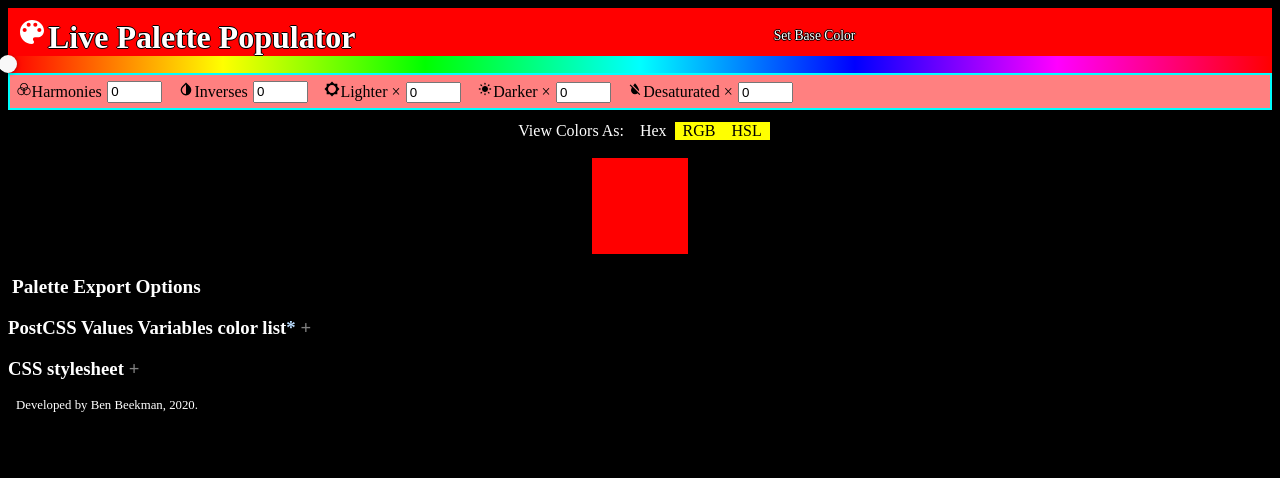
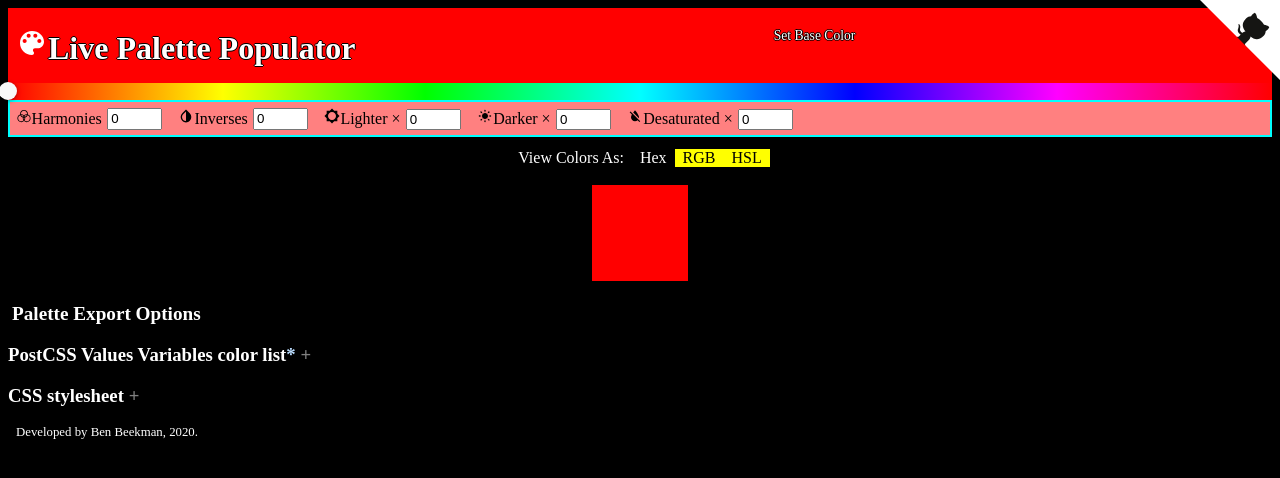
Before and after one commit to beekman/color-combo-creator, a React app: page / in a window 1280 px wide. Built offline with nearby package versions, Linux system fonts and the light colour scheme.

Commit message:
added "view this on github" animated ribbon

```diff
--- a/src/containers/PalettePicker.js
+++ b/src/containers/PalettePicker.js
@@ -50,7 +50,7 @@ class PalettePicker extends React.Component {
       'default': {
         wrapper: {
           display: 'block',
-          background: `hsl(${this.state.color.h}, ${this.state.color.s * 100}%, ${this.state.color.l * 100}%)`,
+          backgroundColor: `hsl(${this.state.color.h}, ${this.state.color.s * 100}%, ${this.state.color.l * 100}%)`,
         },
         header: {
           cursor: 'pointer',
@@ -61,7 +61,7 @@ class PalettePicker extends React.Component {
           color: '#FFFFFF',
           padding: '0.5rem 0 0 0.5rem',
           margin: '0',
-          lineHeight: '1'
+          lineHeight: '2'
         },
         flex: {
           display: 'flex',
--- a/src/index.html
+++ b/src/index.html
@@ -9,6 +9,50 @@
 </head>
 
 <body>
+  <a href="https://github.com/beekman/live-palette-populator" class="github-corner"
+    aria-label="View source on GitHub"><svg width="80" height="80" viewBox="0 0 250 250"
+      style="fill:#fff; color:#151513; position: absolute; top: 0; border: 0; right: 0;" aria-hidden="true">
+      <path d="M0,0 L115,115 L130,115 L142,142 L250,250 L250,0 Z"></path>
+      <path
+        d="M128.3,109.0 C113.8,99.7 119.0,89.6 119.0,89.6 C122.0,82.7 120.5,78.6 120.5,78.6 C119.2,72.0 123.4,76.3 123.4,76.3 C127.3,80.9 125.5,87.3 125.5,87.3 C122.9,97.6 130.6,101.9 134.4,103.2"
+        fill="currentColor" style="transform-origin: 130px 106px;" class="octo-arm"></path>
+      <path
+        d="M115.0,115.0 C114.9,115.1 118.7,116.5 119.8,115.4 L133.7,101.6 C136.9,99.2 139.9,98.4 142.2,98.6 C133.8,88.0 127.5,74.4 143.8,58.0 C148.5,53.4 154.0,51.2 159.7,51.0 C160.3,49.4 163.2,43.6 171.4,40.1 C171.4,40.1 176.1,42.5 178.8,56.2 C183.1,58.6 187.2,61.8 190.9,65.4 C194.5,69.0 197.7,73.2 200.1,77.6 C213.8,80.2 216.3,84.9 216.3,84.9 C212.7,93.1 206.9,96.0 205.4,96.6 C205.1,102.4 203.0,107.8 198.3,112.5 C181.9,128.9 168.3,122.5 157.7,114.1 C157.9,116.9 156.7,120.9 152.7,124.9 L141.0,136.5 C139.8,137.7 141.6,141.9 141.8,141.8 Z"
+        fill="currentColor" class="octo-body"></path>
+    </svg></a>
+  <style>
+    .github-corner:hover .octo-arm {
+      animation: octocat-wave 560ms ease-in-out
+    }
+
+    @keyframes octocat-wave {
+
+      0%,
+      100% {
+        transform: rotate(0)
+      }
+
+      20%,
+      60% {
+        transform: rotate(-25deg)
+      }
+
+      40%,
+      80% {
+        transform: rotate(10deg)
+      }
+    }
+
+    @media (max-width:500px) {
+      .github-corner:hover .octo-arm {
+        animation: none
+      }
+
+      .github-corner .octo-arm {
+        animation: octocat-wave 560ms ease-in-out
+      }
+    }
+  </style>
   <div id="root"></div>
 </body>
 
```
